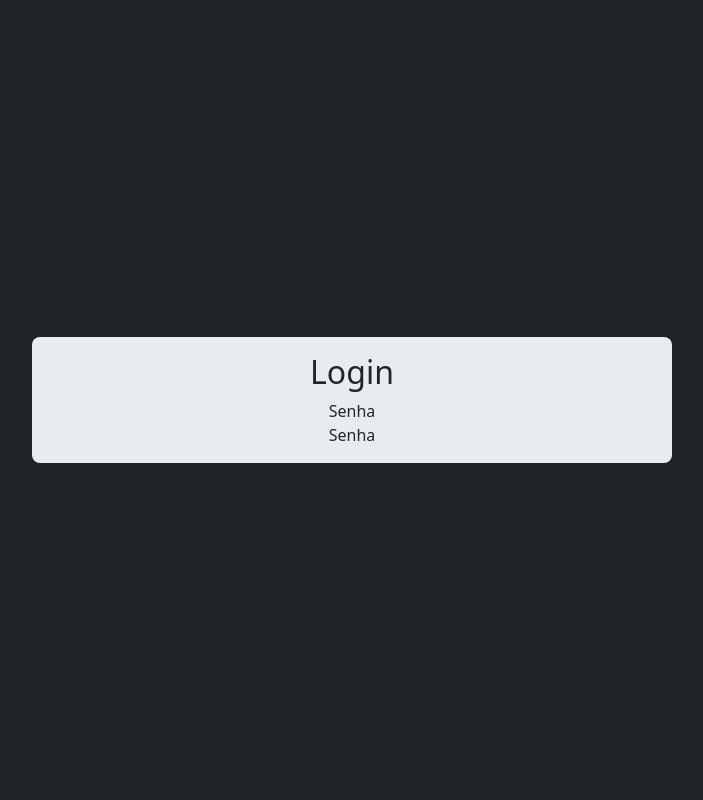
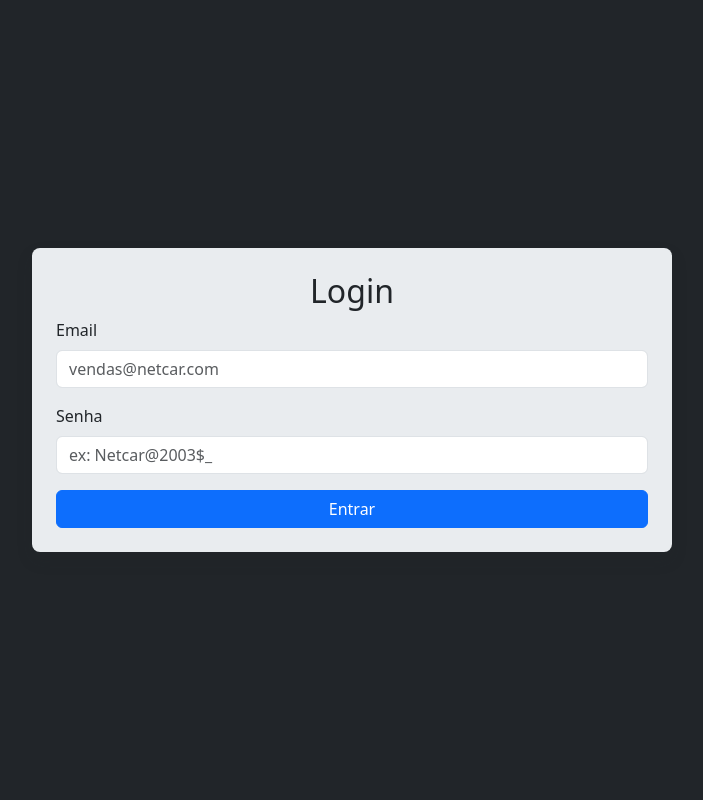
Before and after one commit to nsx07/netcar, a PHP site: page /login.php in a window 1280 px wide. Shown: the whole page, without its empty margins (288-991 px from the left). Run offline with PHP 8.4, Linux system fonts and the light colour scheme.

Commit message:
Criando tela de login.

```diff
--- a/login.php
+++ b/login.php
@@ -11,22 +11,24 @@
 <body>
     <div class="vw-100 vh-100 d-flex justify-content-center align-items-center bg-dark">
 
-        <div class="w-50 v-25 shadow bg-body-secondary rounded-3">
-            <div class="p-3">
-            <h2 class="text-center">Login</h2>
-            <div class="container text-center">
-                <div class="row">
-                    <div class="col">
-                        Senha
-                    </div>
-                </div>
-                <div class="row">
-                    <div class="col">
-                        Senha
-                    </div>
-                </div>
+        <div class="w-50 v-25 p-4 shadow bg-body-secondary rounded-3">
+
+        <form>
+            <div class="text-center">
+                <h2>Login</h2>
             </div>
+            <div class="mb-3">
+                <label for="exampleInputEmail1" class="form-label">Email</label>
+                <input type="email" class="form-control" id="exampleInputEmail1" pattern="^[a-zA-Z0-9._%+-]+@[a-zA-Z0-9.-]+\.[a-zA-Z]{2,}$" placeholder="vendas@netcar.com" aria-describedby="emailHelp" required>
             </div>
+            <div class="mb-3">
+                <label for="exampleInputPassword1" class="form-label">Senha</label>
+                <input type="password" class="form-control" id="exampleInputPassword1" placeholder="ex: Netcar@2003$_" required>
+            </div>
+            <button type="submit" class="btn w-100 btn-primary">Entrar</button>
+        </form>
+
+
         </div>
 
     </div>
```
